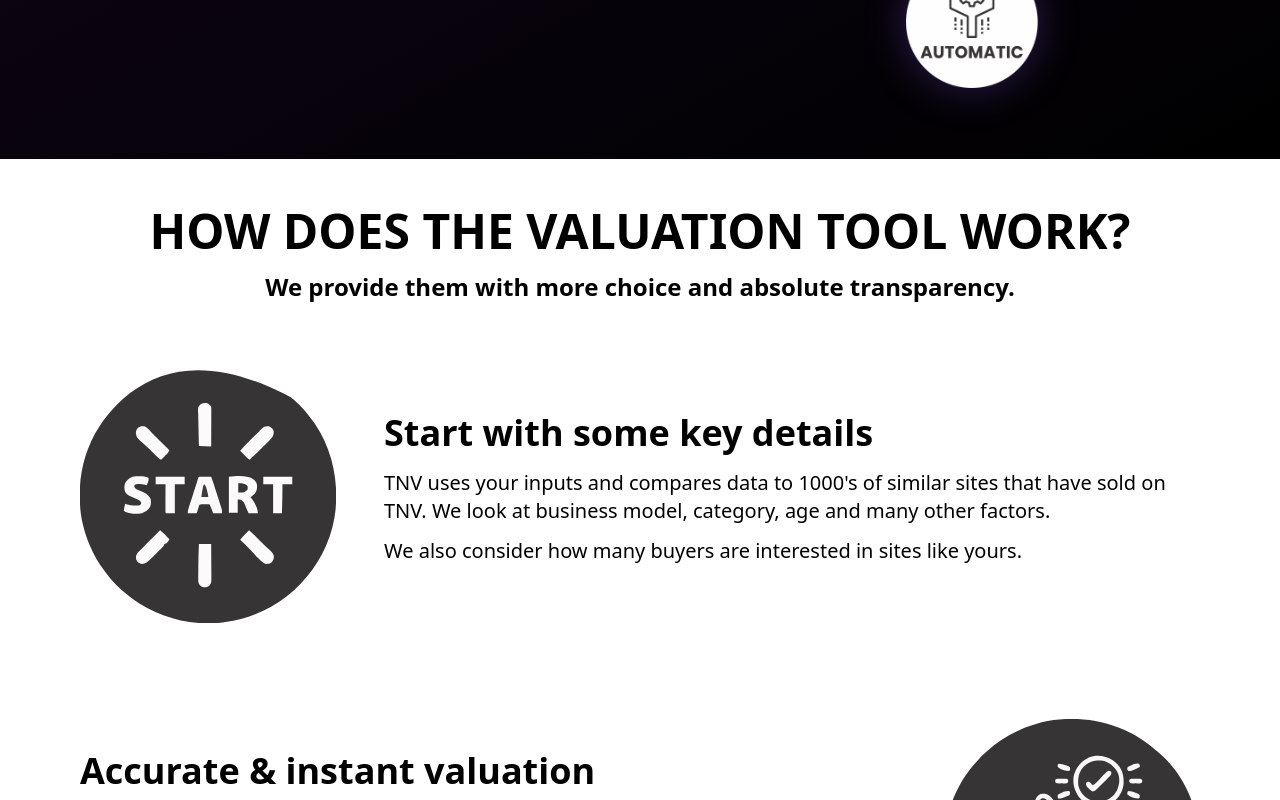
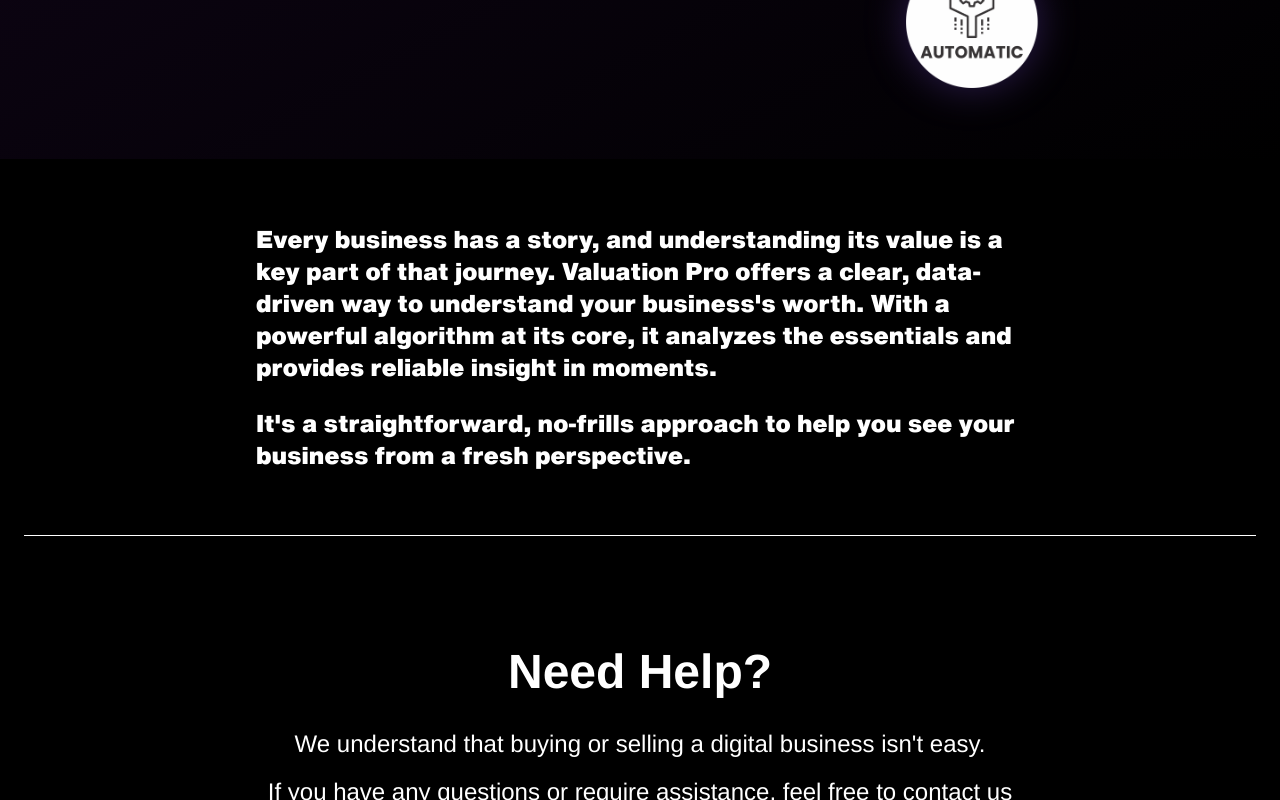
Before and after one commit to remote-cto/now-tnv, a Next.js app: page / in a window 1280 px wide. Shown: the part 625-1425 px from the top of the page. Built offline with nearby package versions, Linux system fonts and the light colour scheme.

Commit message:
Update ui

```diff
--- a/app/components/WorkingValuationTool.tsx
+++ b/app/components/WorkingValuationTool.tsx
@@ -1,133 +1,161 @@
-"use client";
-import React, { useState } from "react";
-import Image from "next/image";
-import Link from "next/link";
-import { motion } from "framer-motion";
+// "use client";
+// import React, { useState } from "react";
+// import Image from "next/image";
+// import Link from "next/link";
+// import { motion } from "framer-motion";
+
+// const WorkingValuationTool = () => {
+//   const [activeSection, setActiveSection] = useState(0);
+
+//   const fadeInUp = {
+//     initial: { opacity: 0, y: 20 },
+//     whileInView: {
+//       opacity: 1,
+//       y: 0,
+//       transition: { duration: 0.6 },
+//     },
+//   };
+
+//   const sections = [
+//     {
+//       title: "Start with some key details",
+//       description: [
+//         "TNV uses your inputs and compares data to 1000's of similar sites that have sold on TNV. We look at business model, category, age and many other factors.",
+//         "We also consider how many buyers are interested in sites like yours.",
+//       ],
+//       imageSrc: "/images/START.svg",
+//     },
+//     {
+//       title: "Accurate & instant valuation",
+//       description: [
+//         "TNV has more historical sales data than anyone else. If the information you provide is accurate, your Flippa valuation will be a good indicator of price.",
+//         "No waiting around! You will receive your valuation instantly. You will also be able to save and share your valuation.",
+//       ],
+//       imageSrc: "/images/ACCURATE.svg",
+//     },
+//     {
+//       title: "Supporting you, all the way",
+//       description: [
+//         "Based on the information you have provided, we'll give you a view of the platform and how it works. You can then choose to sell privately or publicly on the marketplace.",
+//         "Platform fees start from USD$39.",
+//       ],
+//       imageSrc: "/images/SUPPORTING.svg",
+//     },
+//     {
+//       title: "Trust & Safety by Design",
+//       description: [
+//         "TNV's marketplace integrity team plus sophisticated fraud prevention tools are in place to protect both buyer and seller.",
+//       ],
+//       imageSrc: "/images/TRUSTED.svg",
+//     },
+//   ];
+
+//   return (
+//     <div className="max-w-6xl mx-auto px-4 py-12">
+//       <motion.div
+//         className="text-center mb-16"
+//         initial={{ opacity: 0, y: -20 }}
+//         animate={{ opacity: 1, y: 0 }}
+//         transition={{ duration: 0.8 }}
+//       >
+//         <h1 className="text-3xl lg:text-5xl font-extrabold mb-4 font-['helveticanowtext-black-demo]">
+//           HOW DOES THE VALUATION TOOL WORK?
+//         </h1>
+//         <p className="text-black text-2xl font-semibold font-['helveticanowtext-black-demo]">
+//           We provide them with more choice and absolute transparency.
+//         </p>
+//       </motion.div>
+
+//       <div className="space-y-24">
+//         {sections.map((section, index) => (
+//           <motion.div
+//             key={index}
+//             className={`flex flex-col lg:flex-row items-center gap-12 ${
+//               index % 2 === 1 ? "lg:flex-row-reverse" : ""
+//             }`}
+//             variants={fadeInUp}
+//             initial="initial"
+//             whileInView="whileInView"
+//             viewport={{ once: true, margin: "-100px" }}
+//             onMouseEnter={() => setActiveSection(index)}
+//           >
+//             <motion.div
+//               className="w-48 h-48 lg:w-64 lg:h-64 flex-shrink-0 cursor-pointer"
+//               whileHover={{ scale: 1.15, rotate: 5 }}
+//               transition={{ type: "spring", stiffness: 300 }}
+//             >
+//               <Image
+//                 src={section.imageSrc}
+//                 alt={`${section.title} icon`}
+//                 width={256}
+//                 height={256}
+//                 className="w-full h-full object-contain  rounded-xl"
+//               />
+//             </motion.div>
+//             <div className="flex-1">
+//               <h2 className="text-2xl lg:text-4xl font-extrabold mb-4 font-['helveticanowtext-black-demo]">
+//                 {section.title}
+//               </h2>
+//               {section.description.map((paragraph, pIndex) => (
+//                 <motion.p
+//                   key={pIndex}
+//                   className="text-black mb-3 text-xl font-['helveticanowtext-black-demo]"
+//                   initial={{ opacity: 0 }}
+//                   animate={{ opacity: 1 }}
+//                   transition={{ delay: pIndex * 0.2 }}
+//                 >
+//                   {paragraph}
+//                 </motion.p>
+//               ))}
+//             </div>
+//           </motion.div>
+//         ))}
+//       </div>
+
+//       <motion.div
+//         className="mt-16 "
+//         initial={{ opacity: 0 }}
+//         animate={{ opacity: 1 }}
+//         transition={{ delay: 0.5 }}
+//       >
+//         <Link href="/valuation">
+//           <motion.button
+//             className="bg-black text-white px-10 py-4 rounded-full font-extrabold text-xl lg:text-3xl shadow-xl font-['helveticanowtext-black-demo]"
+//             whileHover={{ scale: 1.05, backgroundColor: "#333" }}
+//             whileTap={{ scale: 0.95 }}
+//           >
+//             Get a Free Valuation
+//           </motion.button>
+//         </Link>
+//       </motion.div>
+//     </div>
+//   );
+// };
+
+// export default WorkingValuationTool;
+
+
+
+import React from "react";
 
 const WorkingValuationTool = () => {
-  const [activeSection, setActiveSection] = useState(0);
+  return (
+    <div className="min-h-[400px] w-full bg-black flex flex-col items-center justify-center px-6 py-16 font-['helveticanowtext-black-demo'] ">
+      <div className="max-w-3xl">
+        <p className="text-white text-lg lg:text-2xl font-semibold mb-6 leading-tight font-['helveticanowtext-black-demo']">
+          Every business has a story, and understanding its value is a key part
+          of that journey. Valuation Pro offers a clear, data-driven way to
+          understand your business's worth. With a powerful algorithm at its
+          core, it analyzes the essentials and provides reliable insight in
+          moments.
+        </p>
 
-  const fadeInUp = {
-    initial: { opacity: 0, y: 20 },
-    whileInView: {
-      opacity: 1,
-      y: 0,
-      transition: { duration: 0.6 },
-    },
-  };
-
-  const sections = [
-    {
-      title: "Start with some key details",
-      description: [
-        "TNV uses your inputs and compares data to 1000's of similar sites that have sold on TNV. We look at business model, category, age and many other factors.",
-        "We also consider how many buyers are interested in sites like yours.",
-      ],
-      imageSrc: "/images/START.svg",
-    },
-    {
-      title: "Accurate & instant valuation",
-      description: [
-        "TNV has more historical sales data than anyone else. If the information you provide is accurate, your Flippa valuation will be a good indicator of price.",
-        "No waiting around! You will receive your valuation instantly. You will also be able to save and share your valuation.",
-      ],
-      imageSrc: "/images/ACCURATE.svg",
-    },
-    {
-      title: "Supporting you, all the way",
-      description: [
-        "Based on the information you have provided, we'll give you a view of the platform and how it works. You can then choose to sell privately or publicly on the marketplace.",
-        "Platform fees start from USD$39.",
-      ],
-      imageSrc: "/images/SUPPORTING.svg",
-    },
-    {
-      title: "Trust & Safety by Design",
-      description: [
-        "TNV's marketplace integrity team plus sophisticated fraud prevention tools are in place to protect both buyer and seller.",
-      ],
-      imageSrc: "/images/TRUSTED.svg",
-    },
-  ];
-
-  return (
-    <div className="max-w-6xl mx-auto px-4 py-12">
-      <motion.div
-        className="text-center mb-16"
-        initial={{ opacity: 0, y: -20 }}
-        animate={{ opacity: 1, y: 0 }}
-        transition={{ duration: 0.8 }}
-      >
-        <h1 className="text-3xl lg:text-5xl font-extrabold mb-4 font-['helveticanowtext-black-demo]">
-          HOW DOES THE VALUATION TOOL WORK?
-        </h1>
-        <p className="text-black text-2xl font-semibold font-['helveticanowtext-black-demo]">
-          We provide them with more choice and absolute transparency.
+        <p className="text-white text-lg lg:text-2xl font-semibold  leading-tight font-['helveticanowtext-black-demo']">
+          It's a straightforward, no-frills approach to help you see your
+          business from a fresh perspective.
         </p>
-      </motion.div>
-
-      <div className="space-y-24">
-        {sections.map((section, index) => (
-          <motion.div
-            key={index}
-            className={`flex flex-col lg:flex-row items-center gap-12 ${
-              index % 2 === 1 ? "lg:flex-row-reverse" : ""
-            }`}
-            variants={fadeInUp}
-            initial="initial"
-            whileInView="whileInView"
-            viewport={{ once: true, margin: "-100px" }}
-            onMouseEnter={() => setActiveSection(index)}
-          >
-            <motion.div
-              className="w-48 h-48 lg:w-64 lg:h-64 flex-shrink-0 cursor-pointer"
-              whileHover={{ scale: 1.15, rotate: 5 }}
-              transition={{ type: "spring", stiffness: 300 }}
-            >
-              <Image
-                src={section.imageSrc}
-                alt={`${section.title} icon`}
-                width={256}
-                height={256}
-                className="w-full h-full object-contain  rounded-xl"
-              />
-            </motion.div>
-            <div className="flex-1">
-              <h2 className="text-2xl lg:text-4xl font-extrabold mb-4 font-['helveticanowtext-black-demo]">
-                {section.title}
-              </h2>
-              {section.description.map((paragraph, pIndex) => (
-                <motion.p
-                  key={pIndex}
-                  className="text-black mb-3 text-xl font-['helveticanowtext-black-demo]"
-                  initial={{ opacity: 0 }}
-                  animate={{ opacity: 1 }}
-                  transition={{ delay: pIndex * 0.2 }}
-                >
-                  {paragraph}
-                </motion.p>
-              ))}
-            </div>
-          </motion.div>
-        ))}
       </div>
-
-      <motion.div
-        className="mt-16 "
-        initial={{ opacity: 0 }}
-        animate={{ opacity: 1 }}
-        transition={{ delay: 0.5 }}
-      >
-        <Link href="/valuation">
-          <motion.button
-            className="bg-black text-white px-10 py-4 rounded-full font-extrabold text-xl lg:text-3xl shadow-xl font-['helveticanowtext-black-demo]"
-            whileHover={{ scale: 1.05, backgroundColor: "#333" }}
-            whileTap={{ scale: 0.95 }}
-          >
-            Get a Free Valuation
-          </motion.button>
-        </Link>
-      </motion.div>
+      <div className="w-full h-px bg-white mt-16"></div>
     </div>
   );
 };
```
